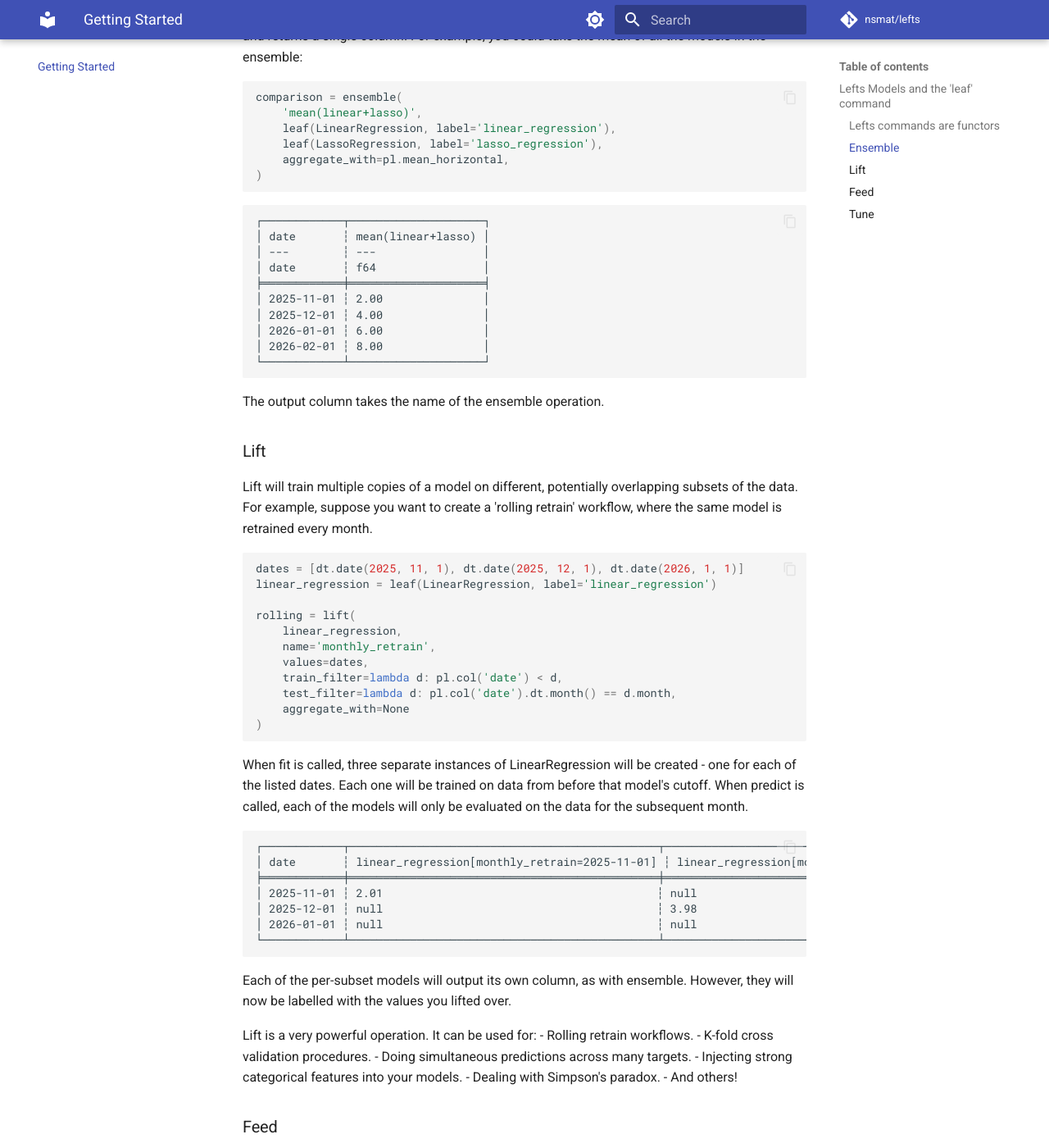
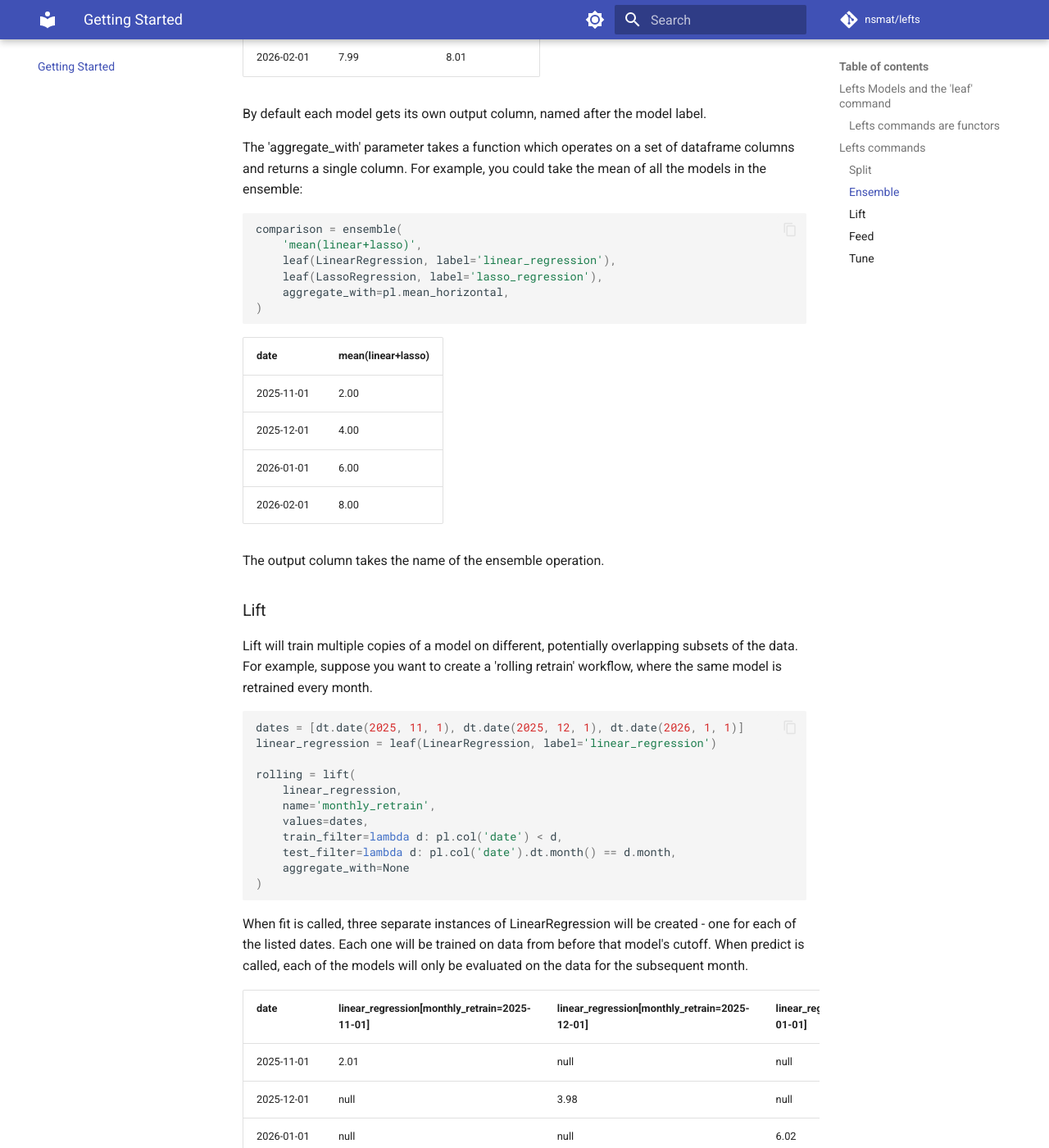
Before and after one commit to nsmat/lefts, an MkDocs documentation site: the page built from docs/understanding-lefts.md, in a window 1280 px wide and 1400 px high, scrolled down 2843 px. Shown: the whole window at 82% size. Built offline with MkDocs 1.6.1 and Material for MkDocs 9.7.7, drawn with Linux system fonts in a browser that asks for light colours; comment, search, counter and statistics services are not loaded; some of the changed text lies outside the part shown.

Commit message:
clean up doc structure

````diff
--- a/docs/understanding-lefts.md
+++ b/docs/understanding-lefts.md
@@ -44,11 +45,11 @@
 For example, if we have a Lefts command T, we can create a new model by using it to transform each function.
 
 ```
-● ┌─ Model ─────────────┐              ┌─ Model ────────────────┐
-  │ .fit:     fitter    │  ────T────►  │ .fit:     T(fitter)    │
-  │ .predict: predictor │              │ .predict: T(predictor) │
-  └─────────────────────┘              └────────────────────────┘
- ```
+┌─ Model ─────────────┐              ┌─ Model ────────────────┐
+│ .fit:     fitter    │  ────T────►  │ .fit:     T(fitter)    │
+│ .predict: predictor │              │ .predict: T(predictor) │
+└─────────────────────┘              └────────────────────────┘
+```
 
 The transformed model has the same interface, so we can keep applying more lefts transformations to it to build up increasingly complex behaviour.
 
@@ -75,18 +76,12 @@
 train_test_split.mark_train_validation_test_rows(df)
 ```
 
-```
-┌────────────┬──────────────────────────┬─────────────────────────┐
-│ date       ┆ linear_regression__train ┆ linear_regression__test │
-│ ---        ┆ ---                      ┆ ---                     │
-│ date       ┆ bool                     ┆ bool                    │
-╞════════════╪══════════════════════════╪═════════════════════════╡
-│ 2025-11-01 ┆ true                     ┆ false                   │
-│ 2025-12-01 ┆ true                     ┆ false                   │
-│ 2026-01-01 ┆ false                    ┆ true                    │
-│ 2026-02-01 ┆ false                    ┆ true                    │
-└────────────┴──────────────────────────┴─────────────────────────┘
-```
+| date | linear_regression__train | linear_regression__test |
+|------|--------------------------|-------------------------|
+| 2025-11-01 | true | false |
+| 2025-12-01 | true | false |
+| 2026-01-01 | false | true |
+| 2026-02-01 | false | true |
 
 This illustrates an important invariant of lefts: any command that modifies the train, validate and test filters will only make them more restrictive.
 
@@ -105,18 +100,12 @@
 comparison.predict(df)
 ```
 
-```
-┌────────────┬───────────────────┬──────────────────┐
-│ date       ┆ linear_regression ┆ lasso_regression │
-│ ---        ┆ ---               ┆ ---              │
-│ date       ┆ f64               ┆ f64              │
-╞════════════╪═══════════════════╪══════════════════╡
-│ 2025-11-01 ┆ 2.01              ┆ 1.99             │
-│ 2025-12-01 ┆ 3.98              ┆ 4.02             │
-│ 2026-01-01 ┆ 6.03              ┆ 5.97             │
-│ 2026-02-01 ┆ 7.99              ┆ 8.01             │
-└────────────┴───────────────────┴──────────────────┘
-```
+| date | linear_regression | lasso_regression |
+|------|------------------|-----------------|
+| 2025-11-01 | 2.01 | 1.99 |
+| 2025-12-01 | 3.98 | 4.02 |
+| 2026-01-01 | 6.03 | 5.97 |
+| 2026-02-01 | 7.99 | 8.01 |
 
 By default each model gets its own output column, named after the model label.
 
@@ -131,18 +120,12 @@
 )
 ```
 
-```
-┌────────────┬────────────────────┐
-│ date       ┆ mean(linear+lasso) │
-│ ---        ┆ ---                │
-│ date       ┆ f64                │
-╞════════════╪════════════════════╡
-│ 2025-11-01 ┆ 2.00               │
-│ 2025-12-01 ┆ 4.00               │
-│ 2026-01-01 ┆ 6.00               │
-│ 2026-02-01 ┆ 8.00               │
-└────────────┴────────────────────┘
-```
+| date | mean(linear+lasso) |
+|------|--------------------|
+| 2025-11-01 | 2.00 |
+| 2025-12-01 | 4.00 |
+| 2026-01-01 | 6.00 |
+| 2026-02-01 | 8.00 |
 
 The output column takes the name of the ensemble operation.
 
@@ -166,19 +149,16 @@
 
 When fit is called, three separate instances of LinearRegression will be created - one for each of the listed dates. Each one will be trained on data from before that model's cutoff. When predict is called, each of the models will only be evaluated on the data for the subsequent month.
 
-```
-┌────────────┬──────────────────────────────────────────────┬──────────────────────────────────────────────┬──────────────────────────────────────────────┐
-│ date       ┆ linear_regression[monthly_retrain=2025-11-01] ┆ linear_regression[monthly_retrain=2025-12-01] ┆ linear_regression[monthly_retrain=2026-01-01] │
-╞════════════╪══════════════════════════════════════════════╪══════════════════════════════════════════════╪══════════════════════════════════════════════╡
-│ 2025-11-01 ┆ 2.01                                         ┆ null                                         ┆ null                                         │
-│ 2025-12-01 ┆ null                                         ┆ 3.98                                         ┆ null                                         │
-│ 2026-01-01 ┆ null                                         ┆ null                                         ┆ 6.02                                         │
-└────────────┴──────────────────────────────────────────────┴──────────────────────────────────────────────┴──────────────────────────────────────────────┘
-```
+| date | linear_regression[monthly_retrain=2025-11-01] | linear_regression[monthly_retrain=2025-12-01] | linear_regression[monthly_retrain=2026-01-01] |
+|------|----------------------------------------------|----------------------------------------------|----------------------------------------------|
+| 2025-11-01 | 2.01 | null | null |
+| 2025-12-01 | null | 3.98 | null |
+| 2026-01-01 | null | null | 6.02 |
 
 Each of the per-subset models will output its own column, as with ensemble. However, they will now be labelled with the values you lifted over.
 
 Lift is a very powerful operation. It can be used for:
+
 - Rolling retrain workflows.
 - K-fold cross validation procedures.
 - Doing simultaneous predictions across many targets.
--- a/mkdocs.yml
+++ b/mkdocs.yml
@@ -35,16 +35,7 @@
             show_root_heading: true
 
 nav:
-  - Home: index.md
   - Getting Started: understanding-lefts.md
-  - Commands:
-    - Overview: commands/index.md
-    - Leaf: commands/leaf.md
-    - Lift: commands/lift.md
-    - Ensemble: commands/ensemble.md
-    - Tune: commands/tune.md
-    - Feed: commands/feed.md
-    - Split: commands/split.md
   - API Reference:
     - Commands: api/commands.md
     - Model: api/model.md
````
Also changed, not shown: other parts of docs/understanding-lefts.md (+11 -9 lines), README.md (+7 -1 lines).
